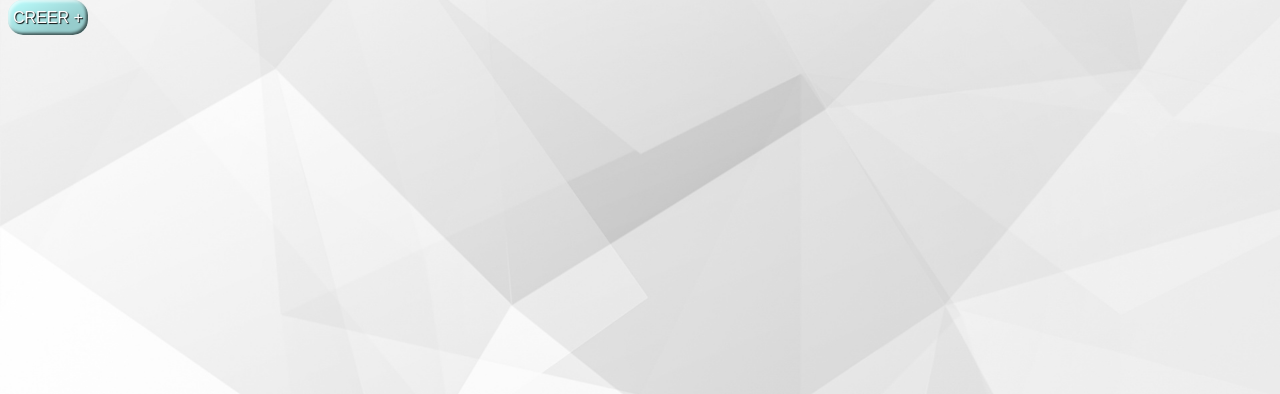
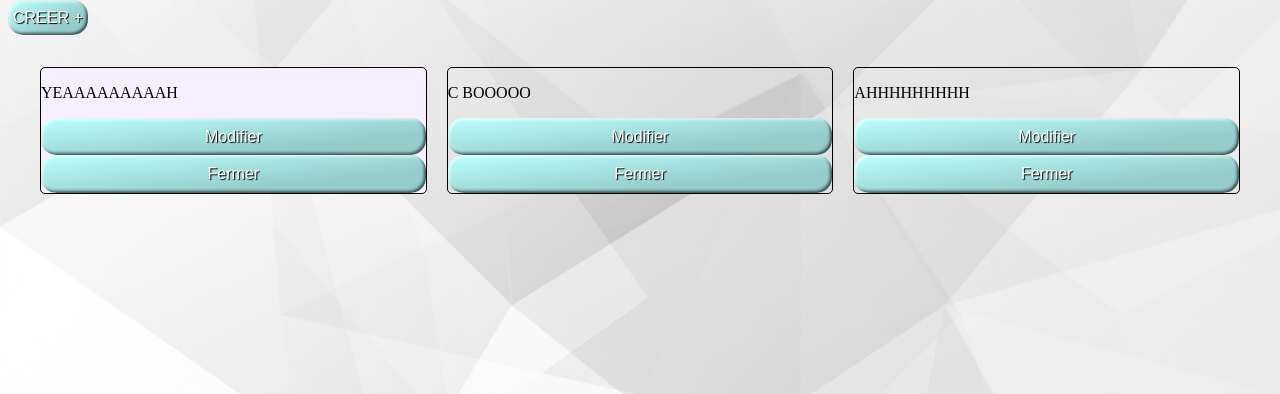
Before and after one commit to paullouppe/WEB_Projet_groupe13, a PHP site: page /admin.html in a window 1280 px wide. Shown: the part 67-461 px from the top of the page. Run offline with PHP 8.4, Linux system fonts and the light colour scheme.

Commit message:
l'affichage du preview est bien mais les bouttons bof bof

```diff
--- a/app/admin.html
+++ b/app/admin.html
@@ -26,5 +26,23 @@
            type="button">
     CREER +
     </button>
+    <div id="elections">
+      <div id="election1">
+        <p>YEAAAAAAAAAH</p>
+      <button type="button" class="edit">Modifier</button>
+      <button type="button" class="fermer">Fermer</button>
+      </div>
+      <div id="election2">
+        <p>C BOOOOO</p>
+      <button type="button" class="edit">Modifier</button>
+      <button type="button" class="fermer">Fermer</button>
+      </div>
+      <div id="election3">
+        <p>AHHHHHHHHH
+        </p>
+      <button type="button" class="edit">Modifier</button>
+      <button type="button" class="fermer">Fermer</button>
+      </div>
+    </div>
   </body>
 </html>
--- a/app/style/main.css
+++ b/app/style/main.css
@@ -169,3 +169,51 @@ margin-top: 50px;
     box-shadow: inset -2px -2px 3px rgba(255, 255, 255, .6),
                 inset 2px 2px 3px rgba(0, 0, 0, .6);
 }
+#elections{ /*div pour la grille*/
+  margin: 2em;
+  display: grid;
+  grid-gap: 20px;
+  grid-template-columns: repeat(auto-fill,minmax(300px, 1fr));
+}
+#election1{ /*premiere carte election*/
+  background-color: var(--background);
+ border-radius: 5px;
+ display: flex;
+ flex-direction: column;
+  border: 1px solid black;
+}
+.edit, .fermer{ /*Boutton pour modifier la campagne*/
+  display: inline;
+  border: 0;
+  line-height: 2.2;
+  font-size: 1rem;
+  color: #fff;
+  text-shadow: 1px 1px 1px #000;
+  border-radius: 15px;
+  background-color: #BCFFFF;
+  background-image: linear-gradient(to top left,
+                                    rgba(0, 0, 0, .2),
+                                    rgba(0, 0, 0, .2) 30%,
+                                    rgba(0, 0, 0, 0));
+  box-shadow: inset 2px 2px 3px rgba(255, 255, 255, .6),
+              inset -2px -2px 3px rgba(0, 0, 0, .6);
+}
+.edit:hover, .fermer:hover {                 /*hover bouton creation admin*/
+    background-color: #65DFDF;
+}
+.edit:active, .fermer:active {                /* effet bouton crea admin*/
+    box-shadow: inset -2px -2px 3px rgba(255, 255, 255, .6),
+                inset 2px 2px 3px rgba(0, 0, 0, .6);
+}
+#election2{
+ border-radius: 5px;
+ display: flex;
+ flex-direction: column;
+  border: 1px solid black;
+}
+#election3{
+ border-radius: 5px;
+ display: flex;
+ flex-direction: column;
+  border: 1px solid black;
+}
```
